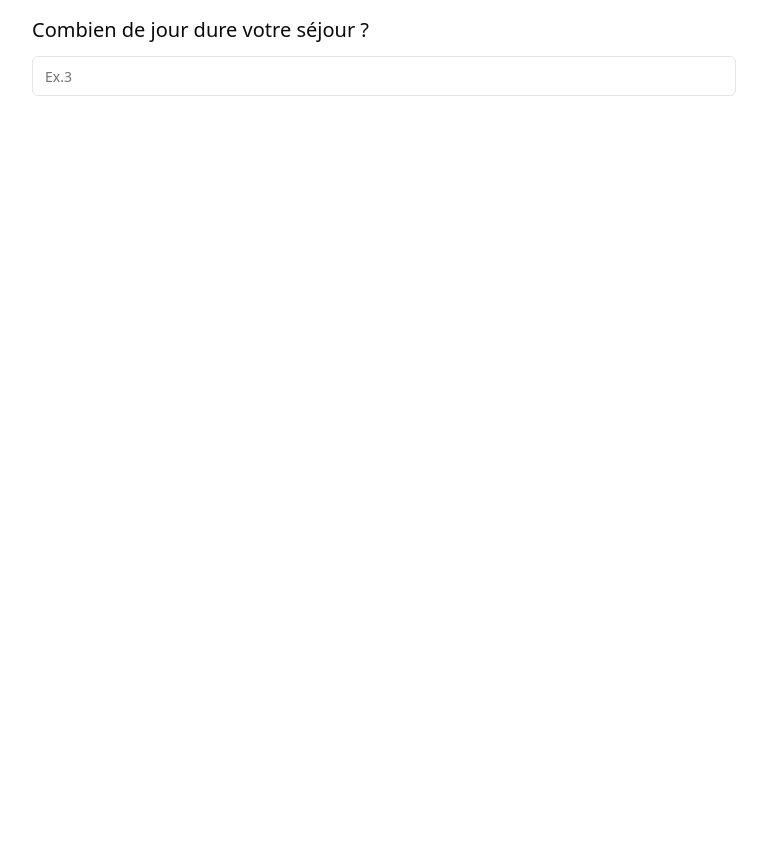
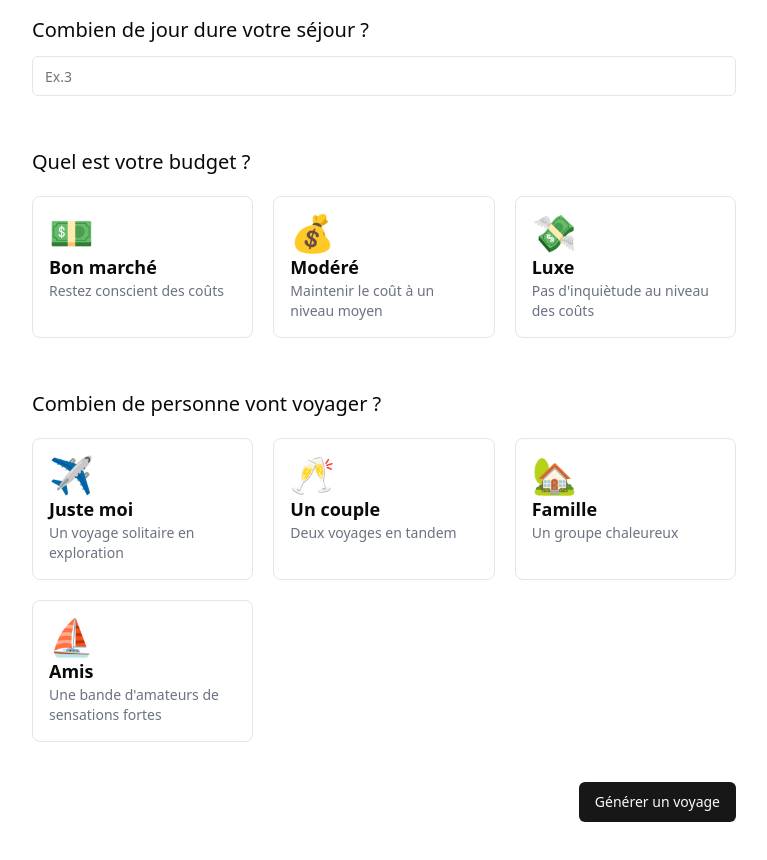
Before and after one commit to Wizuha/Ai-project-travel, a React (Vite) app: page /create-trip in a window 1280 px wide. Shown: the part 440-1300 px from the top of the page, without its empty margins (256-1023 px from the left). Before the commit the page ends 800 px from the top, so only its background shows below. Built offline with nearby package versions, Linux system fonts and the light colour scheme; no server answers.

Commit message:
I've finished the questionnaire

```diff
--- a/src/constants/options.jsx
+++ b/src/constants/options.jsx
@@ -19,9 +19,15 @@ export const SelectTravelesList = [
     desc: "Un groupe chaleureux",
     icon: "🏡",
     people: "3 à 5 Personnes",
-  }
-
-]
+  },
+  {
+    id: 4,
+    title: "Amis",
+    desc: "Une bande d'amateurs de sensations fortes",
+    icon: "⛵️",
+    people: "5 à 10 Personnes",
+  },
+];
 export const SelectBudgetOptions = [
   {
     id: 1,
--- a/src/create-trip/index.jsx
+++ b/src/create-trip/index.jsx
@@ -1,13 +1,36 @@
 import { Input } from "@/components/ui/input";
-import React, { useState } from "react";
+import { Button } from "@/components/ui/Button";
+
+import React, { useEffect, useState } from "react";
 import GooglePlacesAutocomplete from "react-google-places-autocomplete";
+import { SelectBudgetOptions, SelectTravelesList } from "../constants/options";
 
 function CreateTrip() {
   const [place, setPlace] = useState();
+  const [formData, setFormData] = useState([]);
+
+  const handleInputChange=(name,value)=>{
+    setFormData({
+        ...formData,
+        [name]:value
+    })
+  }
+
+  useEffect(() => {
+    console.log(formData);
+  },[formData])
+
+  const OnGenerateTrip=()=>{
+    if(formData?.numberDays>5){
+        return;
+    }
+    console.log(formData);
+  }
+
   return (
     <div className="sm:px-10 md:px-32 lg:px-56 xl:px-72 px-5 mt-10">
       <h2 className="font-bold text-3xl">
-        Faites nous part de vos préfèrences de voyages
+        Faites nous part de vos préfèrences de voyages 🏕️🌴
       </h2>
       <p className="mt-3 text-gray-500 text-xl">
         Il vous suffit de fournir quelques informations de base et notre
@@ -25,7 +48,7 @@ function CreateTrip() {
               place,
               onChange: (v) => {
                 setPlace(v);
-                console.log(v);
+                handleInputChange("location", v);
               },
             }}
           ></GooglePlacesAutocomplete>
@@ -34,8 +57,52 @@ function CreateTrip() {
           <h2 className="text-xl my-3 font-medium">
             Combien de jour dure votre séjour ?
           </h2>
-          <Input placeholder={"Ex.3"} type={"number"} />
+          <Input
+            placeholder={"Ex.3"}
+            type={"number"}
+            onChange={(e) => handleInputChange("numberDays", e.target.value)}
+          />
         </div>
+        <div>
+          <h2 className="text-xl my-3 font-medium">Quel est votre budget ?</h2>
+          <div className="grid grid-cols-3 gap-5 mt-5">
+            {SelectBudgetOptions.map((item, index) => (
+              <div
+                key={index}
+                onClick={() => handleInputChange("budget", item.title)}
+                className={`p-4 border cursor-pointer rounded-lg hover:shadow
+                ${formData?.budget == item.title && "shadow-lg border-black"}
+                `}
+              >
+                <h2 className="text-4xl">{item.icon}</h2>
+                <h2 className="font-bold text-lg">{item.title}</h2>
+                <h2 className="text-sm text-gray-500">{item.desc}</h2>
+              </div>
+            ))}
+          </div>
+        </div>
+        <div>
+          <h2 className="text-xl my-3 font-medium">
+            Combien de personne vont voyager ?
+          </h2>
+          <div className="grid grid-cols-3 gap-5 mt-5">
+            {SelectTravelesList.map((item, index) => (
+              <div
+                key={index}
+                onClick={() => handleInputChange("traveler", item.people)}
+                className={`p-4 border cursor-pointer rounded-lg hover:shadow
+                ${formData?.traveler == item.people && "shadow-lg border-black"}`}
+              >
+                <h2 className="text-4xl">{item.icon}</h2>
+                <h2 className="font-bold text-lg">{item.title}</h2>
+                <h2 className="text-sm text-gray-500">{item.desc}</h2>
+              </div>
+            ))}
+          </div>
+        </div>
+      </div>
+      <div className="my-10 justify-end flex">
+        <Button onClick={OnGenerateTrip} >Générer un voyage</Button>
       </div>
     </div>
   );
```
